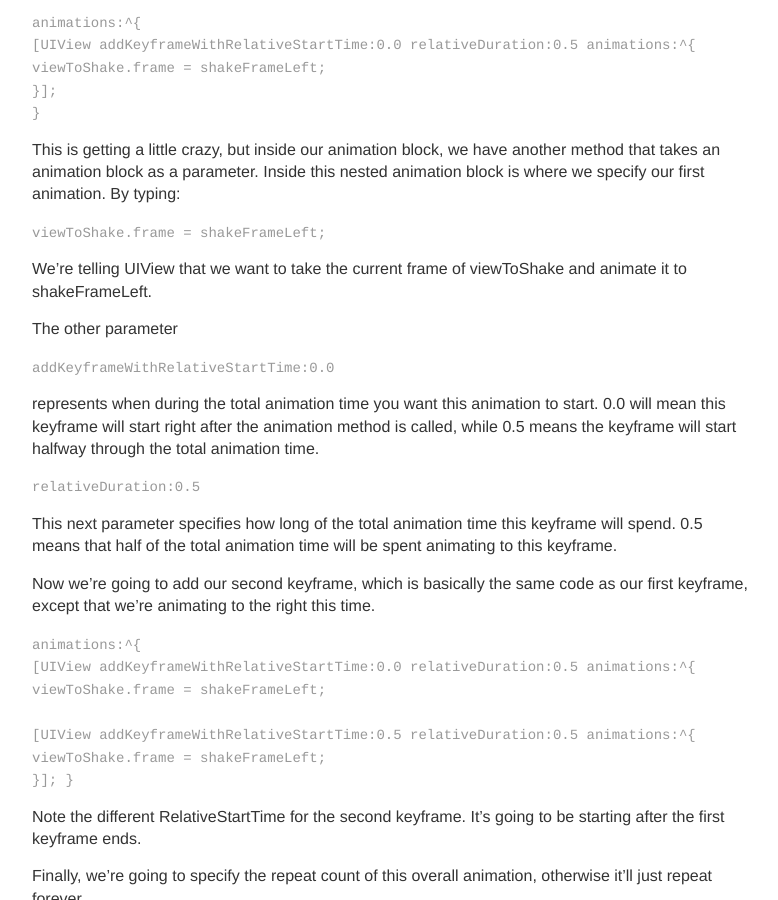
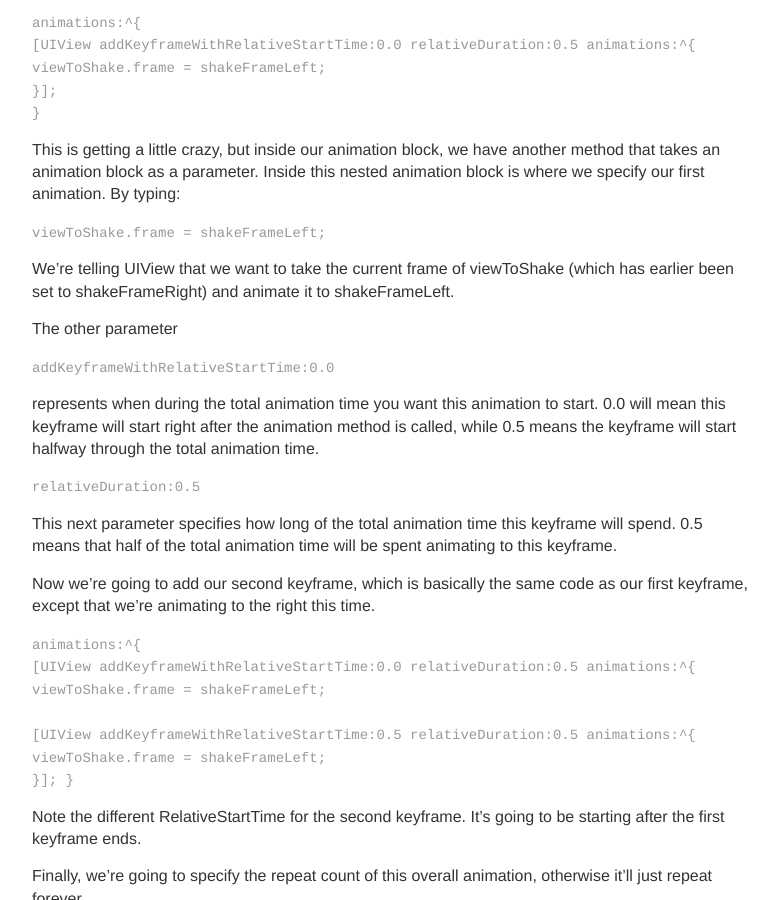
Before and after one commit to trentyou/trentyou.github.io, a Jekyll site: the page built from _posts/2014-12-7-Shaking a UIView.md, in a window 1280 px wide and 900 px high, scrolled down 6725 px. Shown: the whole window, without its empty margins (248-1026 px from the left). Built offline with Jekyll 4.4.1, drawn with Linux system fonts in a browser that asks for light colours.

Commit message:
Updated 2014-12-7-Shaking a UIView.md

```diff
--- a/_posts/2014-12-7-Shaking a UIView.md
+++ b/_posts/2014-12-7-Shaking a UIView.md
@@ -313,7 +313,7 @@ viewToShake.frame = shakeFrameLeft;
 </code>
 </div>
 
-We're telling UIView that we want to take the current frame of viewToShake and animate it to shakeFrameLeft.
+We're telling UIView that we want to take the current frame of viewToShake (which has earlier been set to shakeFrameRight) and animate it to shakeFrameLeft.
 
 The other parameter
 
```
